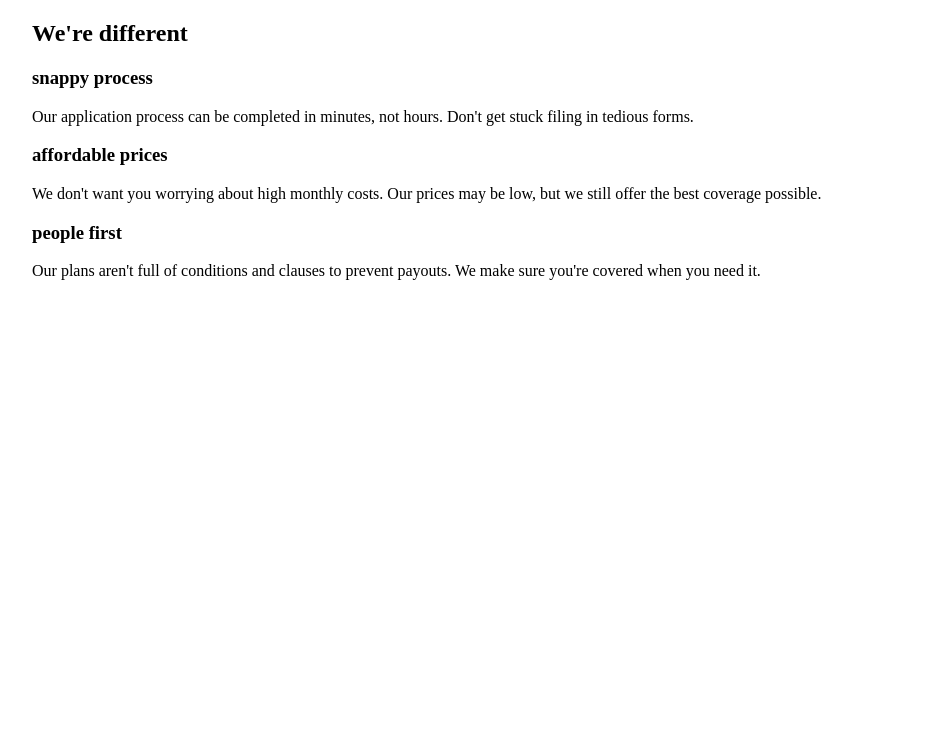
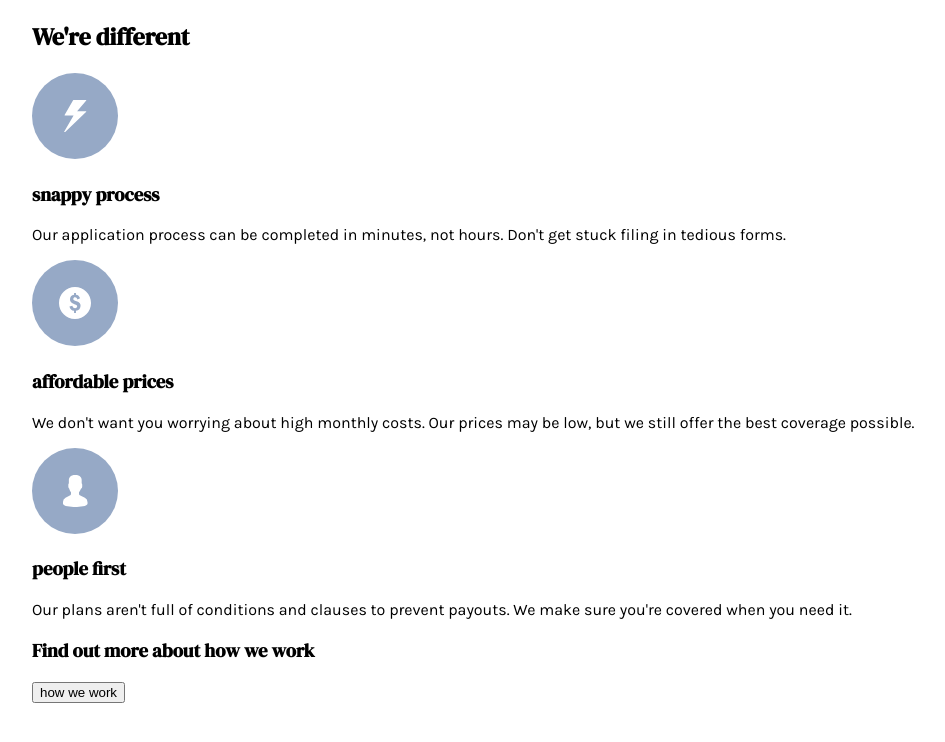
Before and after one commit to soitirakis/insure-landing-page, a plain HTML site: page index.html in a window 1280 px wide. Shown: the whole page, without its empty margins (8-953 px from the left). Drawn offline with Linux system fonts and the light colour scheme.

Commit message:
menu sections added plus images

```diff
--- a/css/style.css
+++ b/css/style.css
@@ -13,3 +13,9 @@ html, body {
   margin: 0;
   padding: 0;
 }
+body {
+  font-family: 'Karla';
+}
+.heading {
+  font-family: 'DM Serif Display';
+}
--- a/index.html
+++ b/index.html
@@ -15,28 +15,37 @@
       </nav>
     </header>
     <menu>
-      <h2>We're different</h2>
+      <h2 class="heading">We're different</h2>
       <section class="card">
+        <img class="card-image" src="img/icon-snappy-process.svg" alt="Lighting image representing the fast process">
         <div class="card-container">
-          <h3 class="card-title">snappy process</h3>
+          <h3 class="card-title heading">snappy process</h3>
           <p class="card-description">Our application process can be completed
           in minutes, not hours. Don't get stuck filing in tedious forms.</p>
         </div>
       </section>
       <section class="card">
+        <img class="card-image" src="img/icon-affordable-prices.svg" alt="Dollar sign image representing the small prices">
         <div class="card-container">
-          <h3 class="card-title">affordable prices</h3>
+          <h3 class="card-title heading">affordable prices</h3>
           <p class="card-description">We don't want you worrying about high monthly
           costs. Our prices may be low, but we still offer the best coverage possible.</p>
         </div>
       </section>
       <section class="card">
+        <img class="card-image" src="img/icon-people-first.svg" alt="Small people siluete">
         <div class="card-container">
-          <h3 class="card-title">people first</h3>
+          <h3 class="card-title heading">people first</h3>
           <p class="card-description">Our plans aren't full of conditions and clauses
           to prevent payouts. We make sure you're covered when you need it.</p>
         </div>
       </section>
+      <aside class="how-we-work">
+        <div class="how-we-work-card">
+          <h3 class="heading">Find out more about how we work</h3>
+          <button class="how-we-work-button" type="button" name="button">how we work</button>
+        </div>
+      </aside>
     </menu>
     <footer>
 
```
Also changed, not shown: img/icon-affordable-prices.svg (added), img/icon-people-first.svg (added), img/icon-snappy-process.svg (added).
